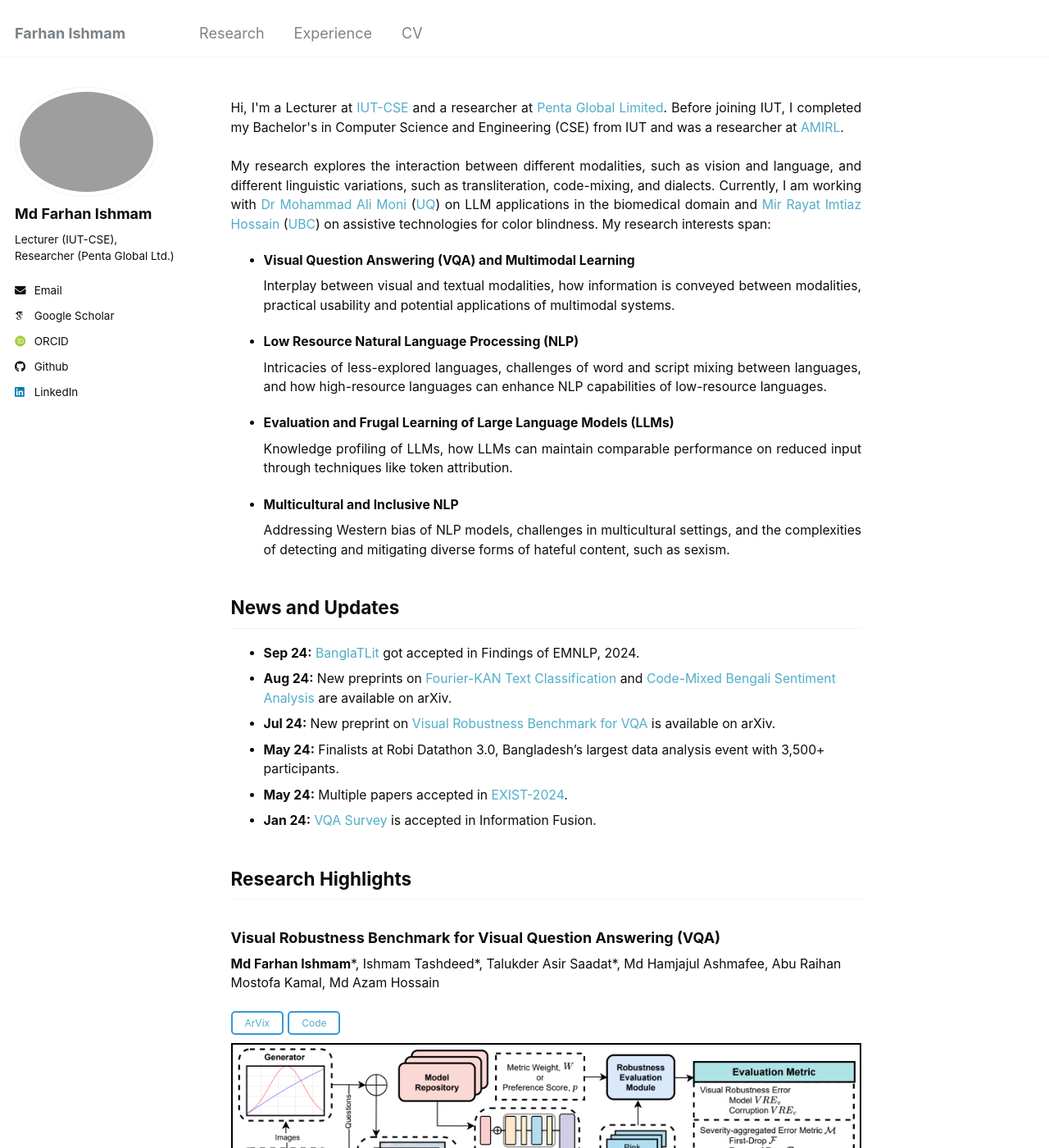
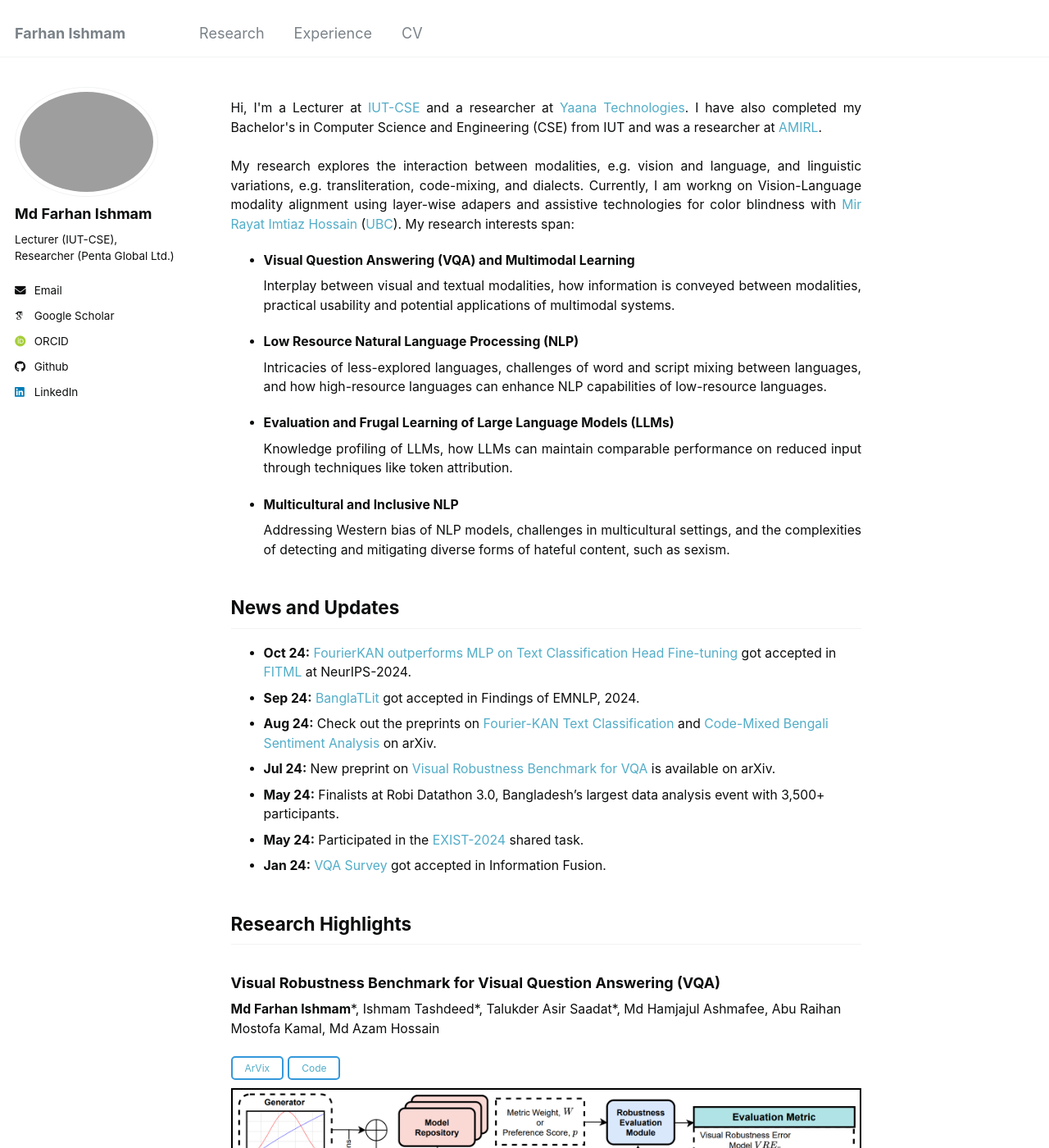
Before and after one commit to farhanishmam/farhanishmam.github.io, a Jekyll site: the page built from _pages/about.md, in a window 1280 px wide and 1400 px high. Shown: the whole window at 82% size. Built offline with Jekyll 4.4.1, drawn with Linux system fonts in a browser that asks for light colours; some web fonts are replaced.

Commit message:
Update about.md

```diff
--- a/_pages/about.md
+++ b/_pages/about.md
@@ -43,7 +43,9 @@ redirect_from:
 </head>
 </html>
 <p class="justified-text">
-Hi, I'm a Lecturer at <a href="https://cse.iutoic-dhaka.edu/">IUT-CSE</a> and a researcher at <a href="https://www.pentabd.com/">Penta Global Limited</a>. Before joining IUT, I completed my Bachelor's in Computer Science and Engineering (CSE) from IUT and was a researcher at <a href = "https://amirl.org/">AMIRL</a>.<br><br>My research explores the interaction between different modalities, such as vision and language, and different linguistic variations, such as transliteration, code-mixing, and dialects. Currently, I am working with <a href = "https://about.uq.edu.au/experts/32270">Dr Mohammad Ali Moni</a> (<a href="https://www.uq.edu.au/">UQ</a>) on LLM applications in the biomedical domain and <a href = "https://sites.google.com/view/mirrayatimtiazhossain/home">Mir Rayat Imtiaz Hossain</a> (<a href="https://www.ubc.ca/">UBC</a>) on assistive technologies for color blindness. My research interests span:
+Hi, I'm a Lecturer at <a href="https://cse.iutoic-dhaka.edu/">IUT-CSE</a> and a researcher at <a href="https://www.yaanatech.com/">Yaana Technologies</a>. I have also completed my Bachelor's in Computer Science and Engineering (CSE) from IUT and was a researcher at <a href = "https://amirl.org/">AMIRL</a>.<br><br>My research explores the interaction between modalities, e.g. vision and language, and linguistic variations, e.g. transliteration, code-mixing, and dialects. Currently, I am workng on Vision-Language modality alignment using layer-wise adapers and assistive technologies for color blindness with <a href = "https://sites.google.com/view/mirrayatimtiazhossain/home">Mir Rayat Imtiaz Hossain</a> (<a href="https://www.ubc.ca/">UBC</a>).
+<!--   I am working with <a href = "https://about.uq.edu.au/experts/32270">Dr Mohammad Ali Moni</a> (<a href="https://www.uq.edu.au/">UQ</a>) on LLM applications in the biomedical domain  -->
+   My research interests span:
 </p>
 <ul>
   <li><strong>Visual Question Answering (VQA) and Multimodal Learning</strong></li>
@@ -63,12 +65,13 @@ Hi, I'm a Lecturer at <a href="https://cse.iutoic-dhaka.edu/">IUT-CSE</a> and a
   <p class="justified-text"> Addressing Western bias of NLP models, challenges in multicultural settings, and the complexities of detecting and mitigating diverse forms of hateful content, such as sexism. </p>
 </ul>
 <h2>News and Updates</h2>
+- **Oct 24:** <a href="https://github.com/farhanishmam/BanglaTLit">FourierKAN outperforms MLP on Text Classification Head Fine-tuning</a> got accepted in [FITML](https://sites.google.com/view/neurips2024-ftw) at NeurIPS-2024.
 - **Sep 24:** <a href="https://github.com/farhanishmam/BanglaTLit">BanglaTLit</a> got accepted in Findings of EMNLP, 2024.
-- **Aug 24:** New preprints on <a href="https://arxiv.org/abs/2408.08803">Fourier-KAN Text Classification</a> and <a href="https://arxiv.org/abs/2408.08964">Code-Mixed Bengali Sentiment Analysis</a> are available on arXiv.
+- **Aug 24:** Check out the preprints on <a href="https://arxiv.org/abs/2408.08803">Fourier-KAN Text Classification</a> and <a href="https://arxiv.org/abs/2408.08964">Code-Mixed Bengali Sentiment Analysis</a> on arXiv.
 - **Jul 24:** New preprint on <a href="https://arxiv.org/abs/2407.03386">Visual Robustness Benchmark for VQA</a> is available on arXiv.
 - **May 24:** Finalists at Robi Datathon 3.0, Bangladesh's largest data analysis event with 3,500+ participants.
-- **May 24:** Multiple papers accepted in <a href="http://nlp.uned.es/exist2024/">EXIST-2024</a>.
-- **Jan 24:** <a href="https://www.sciencedirect.com/science/article/abs/pii/S1566253524000484">VQA Survey</a> is accepted in Information Fusion.
+- **May 24:** Participated in the <a href="http://nlp.uned.es/exist2024/">EXIST-2024</a> shared task.
+- **Jan 24:** <a href="https://www.sciencedirect.com/science/article/abs/pii/S1566253524000484">VQA Survey</a> got accepted in Information Fusion.
 <br>
 <h2>Research Highlights</h2>
 <h3>Visual Robustness Benchmark for Visual Question Answering (VQA)</h3>
```
